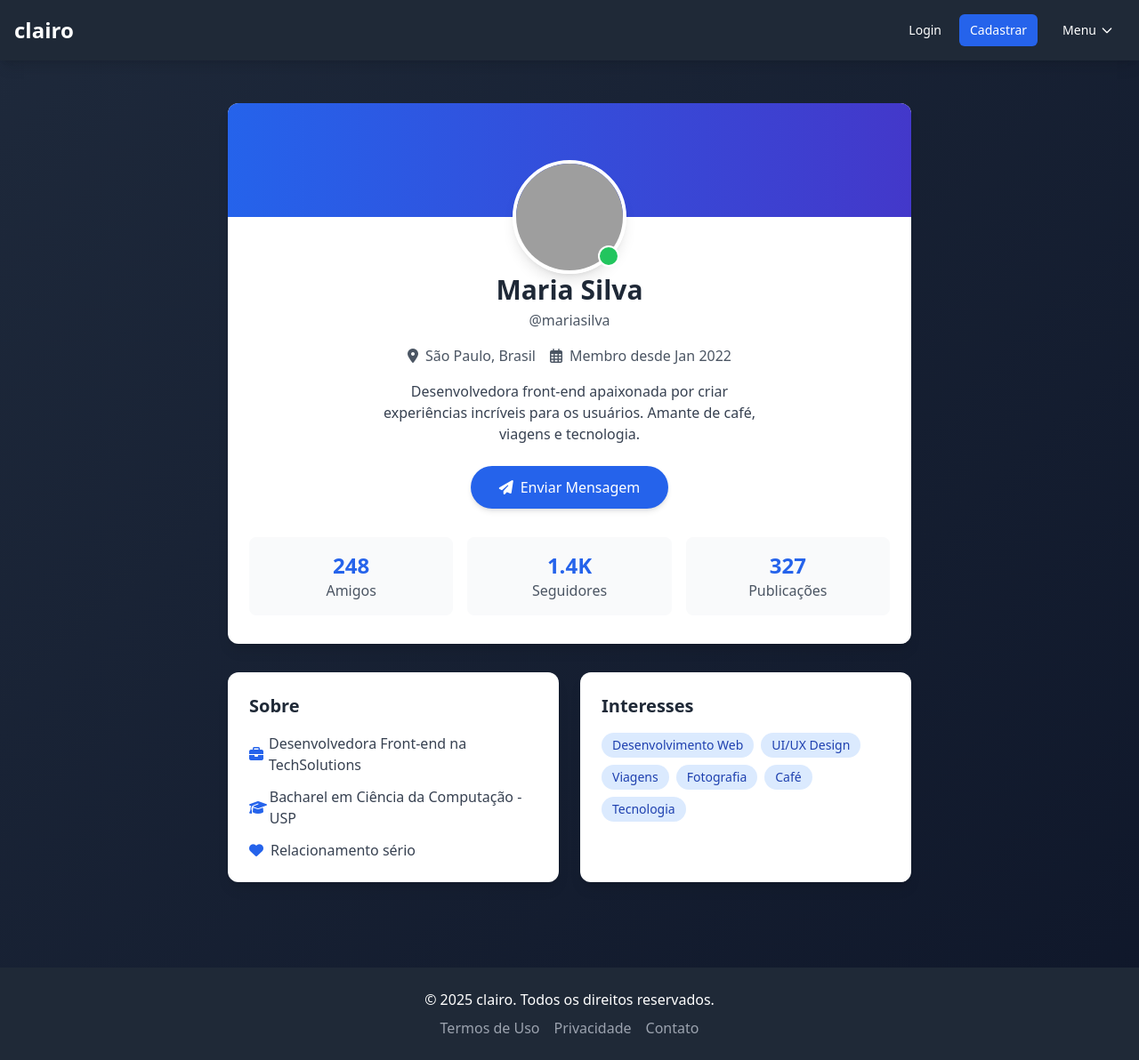
After one commit to ma-alves/clairo, a Django app: page /chat/profile/ in a window 1280 px wide. The commit adds this page. Shown: the whole page at 89% size. Run offline with Django 5.2, Linux system fonts and the light colour scheme; some libraries are stand-ins or nearby versions; grey boxes are pictures that could not be loaded.

Commit message:
Models e nova tela de profile

```diff
--- a/chat/templates/base.html
+++ b/chat/templates/base.html
@@ -5,30 +5,8 @@
   <meta charset="UTF-8">
   <meta name="viewport" content="width=device-width, initial-scale=1.0">
   <script src="https://cdn.tailwindcss.com"></script>
-  <link rel="stylesheet" href="https://cdnjs.cloudflare.com/ajax/libs/font-awesome/6.4.0/css/all.min.css">
   <title>clairo</title>
-  <style>
-    body {
-      background: linear-gradient(135deg, #1e293b 0%, #0f172a 100%);
-      min-height: 100vh;
-      display: flex;
-      flex-direction: column;
-    }
-
-    .login-card {
-      transition: all 0.3s ease;
-      box-shadow: 0 10px 25px -5px rgba(0, 0, 0, 0.3);
-    }
-
-    .login-card:hover {
-      transform: translateY(-5px);
-      box-shadow: 0 20px 35px -10px rgba(0, 0, 0, 0.4);
-    }
-
-    .input-field:focus {
-      box-shadow: 0 0 0 3px rgba(59, 130, 246, 0.3);
-    }
-  </style>
+  {% block styles %}{% endblock %}
 </head>
 
 <body>
@@ -103,7 +81,6 @@
         <h3 class="text-3xl font-bold text-gray-800 mb-4">Conteúdo Principal</h3>
         <p class="text-gray-600">Este é o conteúdo da sua página.</p>
     </div>
-
   </main> -->
   {% block content %}{% endblock %}
   <footer class="bg-gray-800 text-white py-6 mt-12">
--- /dev/null
+++ b/chat/templates/chat/profile.html
@@ -0,0 +1,157 @@
+{% extends "base.html" %}
+
+{% block styles %}
+<link rel="stylesheet" href="https://cdnjs.cloudflare.com/ajax/libs/font-awesome/6.4.0/css/all.min.css">
+<style>
+    body {
+        background: linear-gradient(135deg, #1e293b 0%, #0f172a 100%);
+        min-height: 100vh;
+        display: flex;
+        flex-direction: column;
+    }
+
+    .profile-card {
+        transition: all 0.3s ease;
+        box-shadow: 0 10px 25px -5px rgba(0, 0, 0, 0.3);
+    }
+
+    .profile-card:hover {
+        transform: translateY(-5px);
+        box-shadow: 0 20px 35px -10px rgba(0, 0, 0, 0.4);
+    }
+
+    .avatar {
+        transition: all 0.3s ease;
+    }
+
+    .avatar:hover {
+        transform: scale(1.05);
+    }
+
+    .stats-card {
+        transition: all 0.3s ease;
+    }
+
+    .stats-card:hover {
+        transform: translateY(-3px);
+        box-shadow: 0 10px 20px -5px rgba(0, 0, 0, 0.2);
+    }
+</style>
+{% endblock %}
+
+{% block content %}
+<main class="flex-grow py-12 px-4 sm:px-6 lg:px-8">
+    <div class="max-w-3xl mx-auto">
+        <!-- Card de Perfil -->
+        <div class="profile-card bg-white rounded-xl shadow-lg overflow-hidden">
+            <!-- Cabeçalho do perfil -->
+            <div class="bg-gradient-to-r from-blue-600 to-indigo-700 h-32 relative">
+                <div class="absolute bottom-0 left-1/2 transform -translate-x-1/2 translate-y-1/2">
+                    <div class="avatar relative">
+                        <img class="w-32 h-32 rounded-full border-4 border-white object-cover shadow-lg"
+                            src="https://images.unsplash.com/photo-1535713875002-d1d0cf377fde?ixlib=rb-4.0.3&ixid=M3wxMjA3fDB8MHxwaG90by1wYWdlfHx8fGVufDB8fHx8fA%3D%3D&auto=format&fit=crop&w=500&q=80"
+                            alt="Foto de perfil">
+                        <div class="absolute bottom-2 right-2 bg-green-500 w-6 h-6 rounded-full border-2 border-white">
+                        </div>
+                    </div>
+                </div>
+            </div>
+
+            <!-- Informações do usuário -->
+            <div class="pt-16 pb-8 px-6 text-center">
+                <h2 class="text-3xl font-bold text-gray-800">Maria Silva</h2>
+                <p class="text-gray-600 mt-1">@mariasilva</p>
+
+                <div class="mt-4 flex justify-center space-x-4">
+                    <div class="flex items-center text-gray-600">
+                        <i class="fas fa-map-marker-alt mr-2"></i>
+                        <span>São Paulo, Brasil</span>
+                    </div>
+                    <div class="flex items-center text-gray-600">
+                        <i class="far fa-calendar-alt mr-2"></i>
+                        <span>Membro desde Jan 2022</span>
+                    </div>
+                </div>
+
+                <p class="mt-4 text-gray-700 max-w-md mx-auto">
+                    Desenvolvedora front-end apaixonada por criar experiências incríveis para os usuários.
+                    Amante de café, viagens e tecnologia.
+                </p>
+
+                <!-- Botão de enviar mensagem -->
+                <div class="mt-6">
+                    <button
+                        class="bg-blue-600 hover:bg-blue-700 text-white font-medium py-3 px-8 rounded-full shadow-md hover:shadow-lg transition-all duration-300 flex items-center mx-auto">
+                        <i class="fas fa-paper-plane mr-2"></i> Enviar Mensagem
+                    </button>
+                </div>
+            </div>
+
+            <!-- Estatísticas -->
+            <div class="grid grid-cols-1 md:grid-cols-3 gap-4 px-6 pb-8">
+                <div class="stats-card bg-gray-50 rounded-lg p-4 text-center">
+                    <div class="text-2xl font-bold text-blue-600">248</div>
+                    <div class="text-gray-600">Amigos</div>
+                </div>
+                <div class="stats-card bg-gray-50 rounded-lg p-4 text-center">
+                    <div class="text-2xl font-bold text-blue-600">1.4K</div>
+                    <div class="text-gray-600">Seguidores</div>
+                </div>
+                <div class="stats-card bg-gray-50 rounded-lg p-4 text-center">
+                    <div class="text-2xl font-bold text-blue-600">327</div>
+                    <div class="text-gray-600">Publicações</div>
+                </div>
+            </div>
+        </div>
+
+        <!-- Conteúdo adicional -->
+        <div class="mt-8 grid grid-cols-1 md:grid-cols-2 gap-6">
+            <div class="bg-white rounded-xl shadow-lg p-6">
+                <h3 class="text-xl font-bold text-gray-800 mb-4">Sobre</h3>
+                <ul class="space-y-3">
+                    <li class="flex items-center">
+                        <i class="fas fa-briefcase text-blue-600 w-6"></i>
+                        <span class="text-gray-700">Desenvolvedora Front-end na TechSolutions</span>
+                    </li>
+                    <li class="flex items-center">
+                        <i class="fas fa-graduation-cap text-blue-600 w-6"></i>
+                        <span class="text-gray-700">Bacharel em Ciência da Computação - USP</span>
+                    </li>
+                    <li class="flex items-center">
+                        <i class="fas fa-heart text-blue-600 w-6"></i>
+                        <span class="text-gray-700">Relacionamento sério</span>
+                    </li>
+                </ul>
+            </div>
+
+            <div class="bg-white rounded-xl shadow-lg p-6">
+                <h3 class="text-xl font-bold text-gray-800 mb-4">Interesses</h3>
+                <div class="flex flex-wrap gap-2">
+                    <span class="bg-blue-100 text-blue-800 px-3 py-1 rounded-full text-sm">Desenvolvimento Web</span>
+                    <span class="bg-blue-100 text-blue-800 px-3 py-1 rounded-full text-sm">UI/UX Design</span>
+                    <span class="bg-blue-100 text-blue-800 px-3 py-1 rounded-full text-sm">Viagens</span>
+                    <span class="bg-blue-100 text-blue-800 px-3 py-1 rounded-full text-sm">Fotografia</span>
+                    <span class="bg-blue-100 text-blue-800 px-3 py-1 rounded-full text-sm">Café</span>
+                    <span class="bg-blue-100 text-blue-800 px-3 py-1 rounded-full text-sm">Tecnologia</span>
+                </div>
+            </div>
+        </div>
+    </div>
+</main>
+<script>
+    // Interatividade para o botão de enviar mensagem
+    document.querySelector('button').addEventListener('click', function () {
+        alert('Mensagem enviada para Maria Silva!');
+
+        // Efeito visual no botão
+        this.classList.add('bg-green-600');
+        this.innerHTML = '<i class="fas fa-check mr-2"></i> Mensagem Enviada';
+
+        // Restaurar após 2 segundos
+        setTimeout(() => {
+            this.classList.remove('bg-green-600');
+            this.innerHTML = '<i class="fas fa-paper-plane mr-2"></i> Enviar Mensagem';
+        }, 2000);
+    });
+</script>
+{% endblock %}
--- a/chat/urls.py
+++ b/chat/urls.py
@@ -4,4 +4,5 @@ from . import views
 urlpatterns = [
     path("", views.home, name="home"),
     path("login/", views.login, name="login"),
+    path("profile/", views.profile, name="profile"),
 ]
--- a/chat/views.py
+++ b/chat/views.py
@@ -7,3 +7,6 @@ def home(request):
 
 def login(request):
     return render(request, "chat/login.html")
+
+def profile(request):
+    return render(request, "chat/profile.html")
--- a/main.py
+++ /dev/null
@@ -1,6 +0,0 @@
-def main():
-    print("Hello from clairo!")
-
-
-if __name__ == "__main__":
-    main()
--- a/notas.txt
+++ b/notas.txt
@@ -1,9 +1,10 @@
 # tarefas
-- tirar styles da base, se vira - talvez adicionar bloco
-- criar modelos a partir do andyjud
+- arrumar profile
+- fazer login funcionar, fazer signup
 - fazer view de login de acordo
  - implementar esqueci a senha e lembrar-me
 
 # referencias
 - https://www.youtube.com/watch?v=u7siCTdGhuw&list=PL5E1F5cTSTtRSP3Qb8-gZ-Hm5AXp3VKvu
 - https://www.geeksforgeeks.org/python/realtime-chat-app-using-django/
+- https://django-tutorial.dev/course/django-specifics/custom-user-model/adding-fields/
--- a/pyproject.toml
+++ b/pyproject.toml
@@ -8,4 +8,5 @@ dependencies = [
     "django>=5.2.6",
     "django-allauth>=65.11.2",
     "django-htmx>=1.24.0",
+    "shortuuid>=1.0.13",
 ]
```
Also changed, not shown: chat/models.py (+31 -1 lines), chat/templates/chat/login.html (+26 -0 lines), chat/migrations/0001_initial.py (added), 1 other file.
